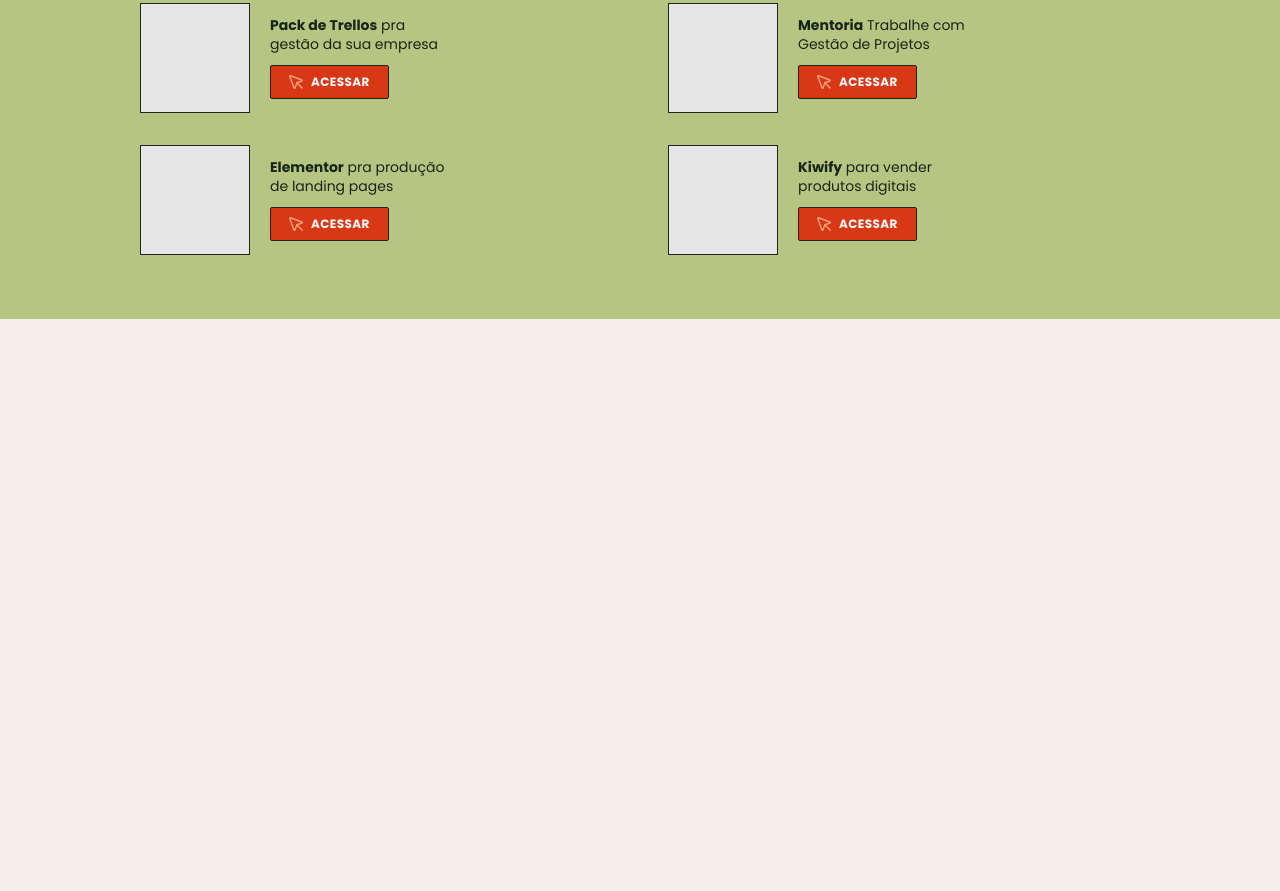
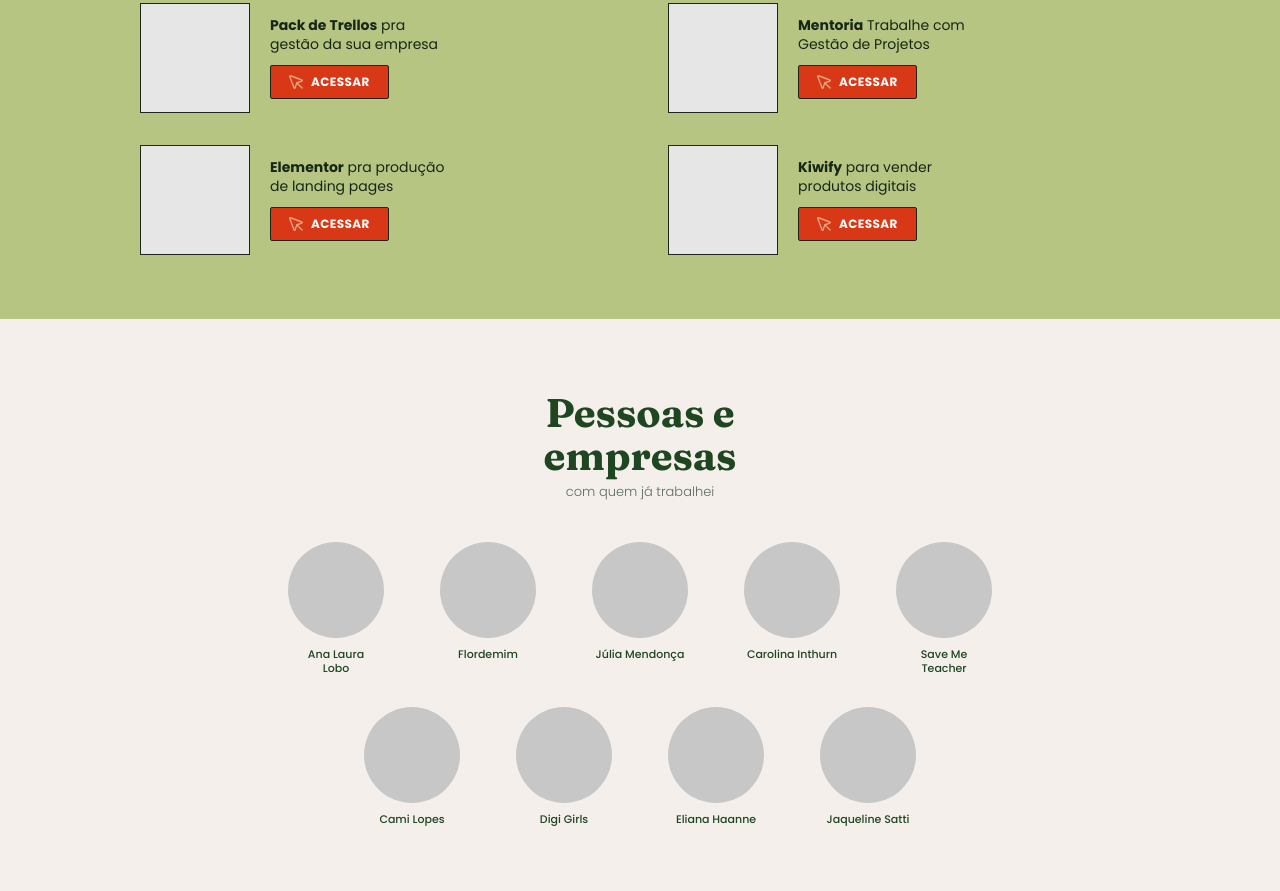
Before and after one commit to f1vish/final-task, a plain HTML site: page index.html in a window 1280 px wide. Shown: the part 1659-2550 px from the top of the page. Before the commit the page ends 1978 px from the top, so only its background shows below. Drawn offline with Linux system fonts and the light colour scheme.

Commit message:
Add Empresas section

```diff
--- a/assets/css/style.css
+++ b/assets/css/style.css
@@ -427,6 +427,69 @@ strong {
   background-size: contain;
 }
 
+.pessoas {
+  padding: 72px 0 64px;
+  background-color: #f5efeb;
+}
+
+.pessoas-header {
+  text-align: center;
+  margin-bottom: 44px;
+}
+
+.pessoas-title {
+  margin: 0;
+  font-family: "Fraunces", sans-serif;
+  font-size: 40px;
+  font-weight: 700;
+  line-height: 1.08;
+  color: #1e4620;
+}
+
+.pessoas-title-line {
+  display: block;
+}
+
+.pessoas-subtitle {
+  margin: 8px 0 0;
+  font-size: 13px;
+  font-weight: 300;
+  color: #5a6d5b;
+}
+
+.pessoas-list {
+  display: flex;
+  flex-wrap: wrap;
+  justify-content: center;
+  column-gap: 44px;
+  row-gap: 32px;
+  max-width: 760px;
+  margin: 0 auto;
+}
+
+.pessoas-item {
+  display: flex;
+  flex-direction: column;
+  align-items: center;
+  width: 108px;
+  text-align: center;
+}
+
+.pessoas-avatar {
+  width: 96px;
+  height: 96px;
+  border-radius: 50%;
+  background-color: #c7c7c7;
+  margin-bottom: 10px;
+}
+
+.pessoas-name {
+  font-size: 11px;
+  font-weight: 500;
+  line-height: 1.25;
+  color: #1e4620;
+}
+
 @media (max-width: 767px) {
   .container {
     padding: 0 24px;
@@ -568,4 +631,36 @@ strong {
     padding: 8px 14px;
     font-size: 11px;
   }
+
+  .pessoas {
+    padding: 48px 0 40px;
+  }
+
+  .pessoas-header {
+    margin-bottom: 28px;
+  }
+
+  .pessoas-title {
+    font-size: 32px;
+  }
+
+  .pessoas-list {
+    column-gap: 16px;
+    row-gap: 22px;
+    max-width: 320px;
+  }
+
+  .pessoas-item {
+    width: 84px;
+  }
+
+  .pessoas-avatar {
+    width: 68px;
+    height: 68px;
+    margin-bottom: 8px;
+  }
+
+  .pessoas-name {
+    font-size: 10px;
+  }
 }
--- a/index.html
+++ b/index.html
@@ -250,6 +250,56 @@
           </div>
         </div>
       </section>
+      <section class="pessoas" id="pessoas-e-empresas">
+        <div class="container pessoas-container">
+          <div class="pessoas-header">
+            <h2 class="pessoas-title">
+              <span class="pessoas-title-line">Pessoas e</span>
+              <span class="pessoas-title-line">empresas</span>
+            </h2>
+            <p class="pessoas-subtitle">com quem já trabalhei</p>
+          </div>
+
+          <ul class="pessoas-list">
+            <li class="pessoas-item">
+              <div class="pessoas-avatar" aria-hidden="true"></div>
+              <span class="pessoas-name">Ana Laura<br />Lobo</span>
+            </li>
+            <li class="pessoas-item">
+              <div class="pessoas-avatar" aria-hidden="true"></div>
+              <span class="pessoas-name">Flordemim</span>
+            </li>
+            <li class="pessoas-item">
+              <div class="pessoas-avatar" aria-hidden="true"></div>
+              <span class="pessoas-name">Júlia Mendonça</span>
+            </li>
+            <li class="pessoas-item">
+              <div class="pessoas-avatar" aria-hidden="true"></div>
+              <span class="pessoas-name">Carolina Inthurn</span>
+            </li>
+            <li class="pessoas-item">
+              <div class="pessoas-avatar" aria-hidden="true"></div>
+              <span class="pessoas-name">Save Me<br />Teacher</span>
+            </li>
+            <li class="pessoas-item">
+              <div class="pessoas-avatar" aria-hidden="true"></div>
+              <span class="pessoas-name">Cami Lopes</span>
+            </li>
+            <li class="pessoas-item">
+              <div class="pessoas-avatar" aria-hidden="true"></div>
+              <span class="pessoas-name">Digi Girls</span>
+            </li>
+            <li class="pessoas-item">
+              <div class="pessoas-avatar" aria-hidden="true"></div>
+              <span class="pessoas-name">Eliana Haanne</span>
+            </li>
+            <li class="pessoas-item">
+              <div class="pessoas-avatar" aria-hidden="true"></div>
+              <span class="pessoas-name">Jaqueline Satti</span>
+            </li>
+          </ul>
+        </div>
+      </section>
     </main>
   </body>
 </html>
```
